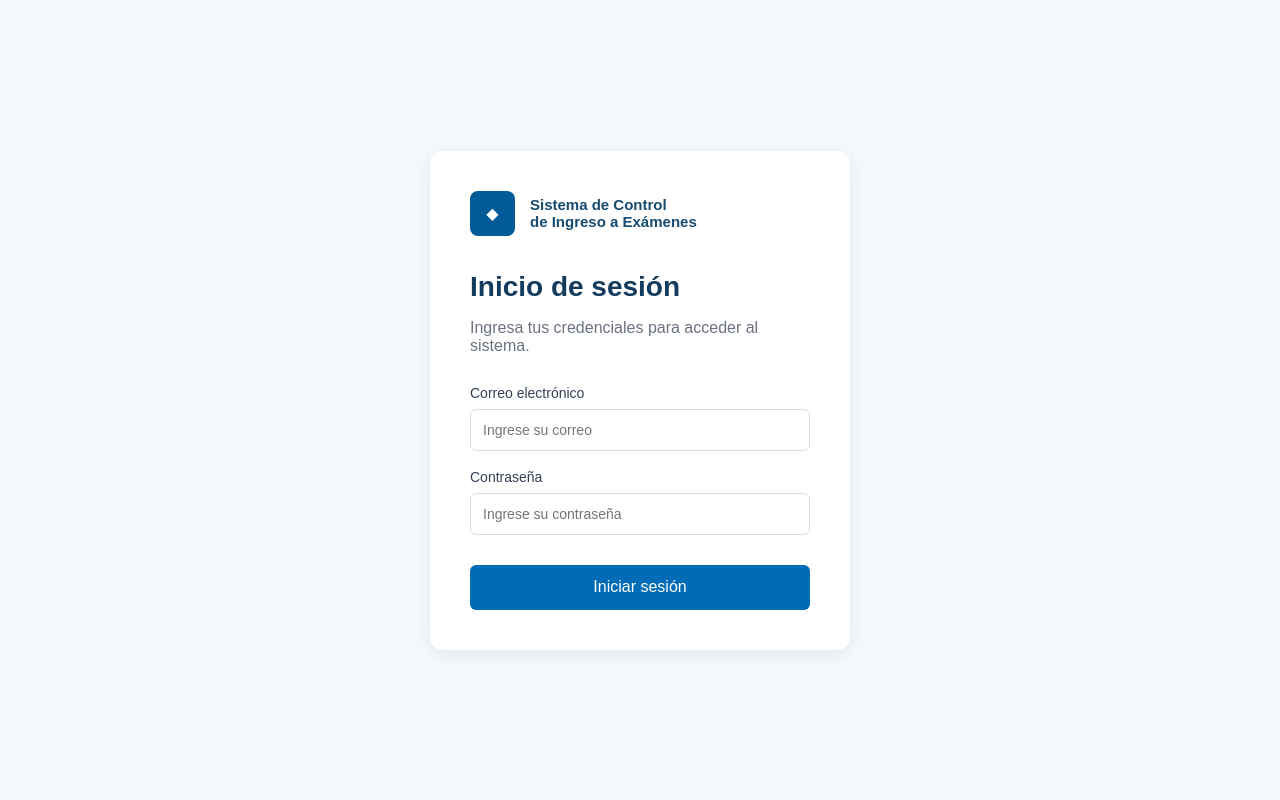
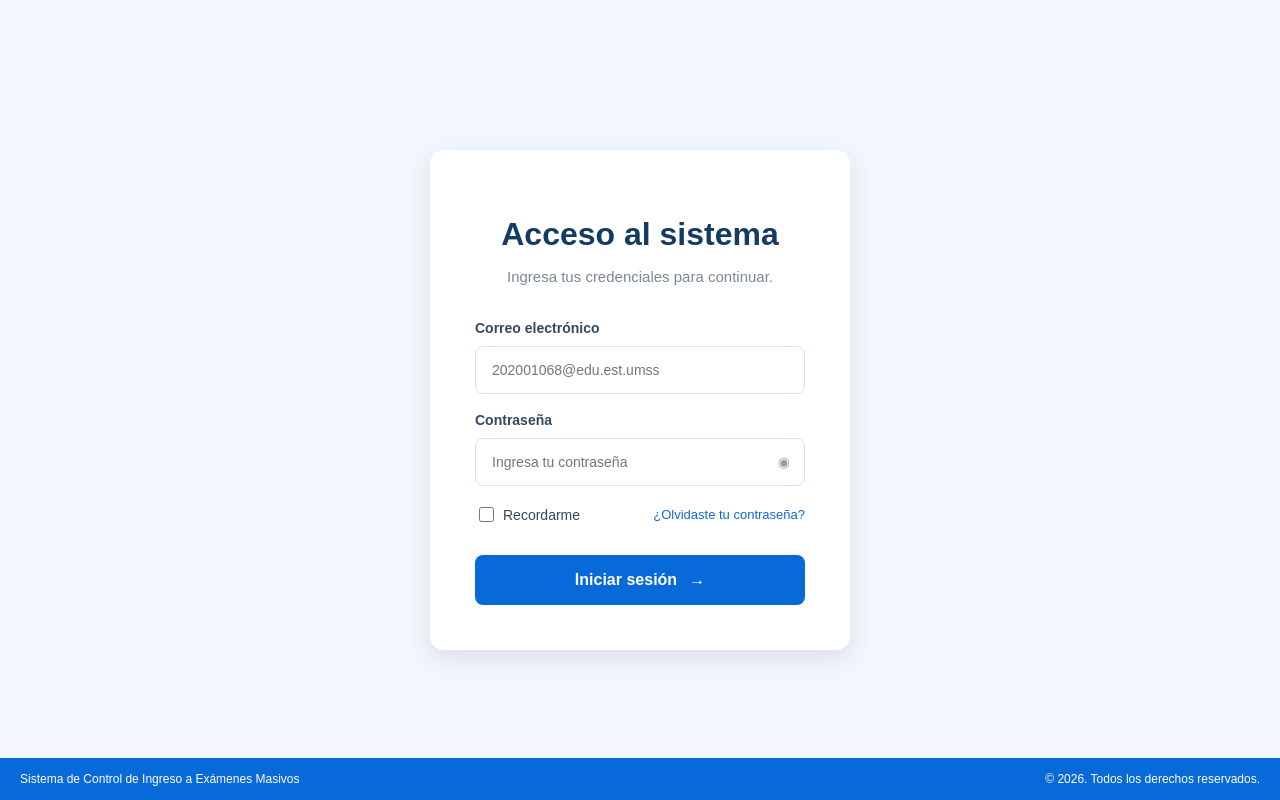
Before and after one commit to LukasQuiroga/Proyecto-TIS, a React (Vite) app in the folder frontend/: page /login in a window 1280 px wide. Built offline with nearby package versions, Linux system fonts and the light colour scheme.

Commit message:
Actualizacion del frontend del inicio de sesion

```diff
--- a/frontend/src/components/Navbar/Navbar.css
+++ b/frontend/src/components/Navbar/Navbar.css
@@ -43,6 +43,18 @@
 
     font-weight:600;
 
+    cursor:pointer;
+
+    transition:0.2s;
+
+}
+
+
+
+.navbar-login:hover {
+
+    color:#0875df;
+
 }
 
 
@@ -67,8 +79,4 @@
 
     font-size:16px;
 
-    .navbar-login {
-
-    cursor:pointer;
-   }
 }
--- a/frontend/src/pages/auth/Login.css
+++ b/frontend/src/pages/auth/Login.css
@@ -1,174 +1,412 @@
-.login-container {
+.login-page {
 
-    width: 100%;
-    height: 100vh;
+    width:100%;
+
+    height:100vh;
 
     display:flex;
+
     justify-content:center;
+
     align-items:center;
 
-    background:#f5f9fd;
+    background:#f2f7fd;
+
+    position:relative;
 
 }
 
 
 
+/* TARJETA PRINCIPAL */
+
 .login-card {
+
 
     width:420px;
 
+
     background:white;
 
-    padding:40px;
 
-    border-radius:12px;
+    padding:45px;
+
+
+    border-radius:14px;
+
 
     box-shadow:
-    0px 4px 20px rgba(0,0,0,0.08);
+    0 8px 25px rgba(0,0,0,0.10);
+
 
 }
 
 
 
-.login-logo {
-
-    display:flex;
-
-    align-items:center;
-
-    gap:15px;
-
-    margin-bottom:35px;
-
-}
 
 
-.logo-icon {
+/* TITULO */
 
-    width:45px;
-    height:45px;
+.login-card h1 {
 
-    background:#005b96;
 
-    color:white;
+    text-align:center;
 
-    display:flex;
 
-    align-items:center;
-    justify-content:center;
+    color:#163b63;
 
-    border-radius:8px;
+
+    font-size:32px;
+
+
+    font-weight:700;
+
+
+    margin-bottom:12px;
+
 
 }
 
 
 
-.login-logo h2 {
+
+
+/* DESCRIPCION */
+
+.login-description {
+
+
+    text-align:center;
+
+
+    color:#7a8795;
+
 
     font-size:15px;
 
-    color:#174b70;
 
-    margin:0;
+    margin-bottom:35px;
+
 
 }
 
 
 
-.login-card h1 {
 
-    color:#123b5d;
 
-    font-size:28px;
+/* LABELS */
 
-    margin-bottom:8px;
+.login-card label {
+
+
+    display:block;
+
+
+    font-size:14px;
+
+
+    font-weight:600;
+
+
+    color:#34495e;
+
+
+    margin-bottom:10px;
+
 
 }
 
 
 
-.login-description {
 
-    color:#6b7280;
 
-    margin-bottom:30px;
+/* CONTENEDOR INPUT */
+
+.input-container {
+
+
+    width:100%;
+
+
+    height:48px;
+
+
+    border:1px solid #d8e1eb;
+
+
+    border-radius:8px;
+
+
+    display:flex;
+
+
+    align-items:center;
+
+
+    padding:0 14px;
+
+
+    gap:10px;
+
+
+    margin-bottom:18px;
+
 
 }
 
 
 
-.login-card label {
 
-    display:block;
+
+.input-container span {
+
+
+    color:#8aa0b5;
+
 
     font-size:14px;
 
-    color:#334155;
-
-    margin-bottom:8px;
-
-    margin-top:18px;
 
 }
 
 
 
-.login-card input {
+
+
+.input-container input {
+
+
+    border:none;
+
+
+    outline:none;
 
 
     width:100%;
 
-    height:42px;
 
-    border:1px solid #d5dce5;
+    height:100%;
 
-    border-radius:6px;
-
-    padding:0 12px;
 
     font-size:14px;
+
 
 }
 
 
 
-.login-card input:focus {
 
-    outline:none;
 
-    border-color:#006bb6;
+.eye {
+
+
+    cursor:pointer;
+
 
 }
 
 
+
+
+
+
+/* OPCIONES */
+
+.login-options {
+
+
+    margin-top:10px;
+
+
+    display:flex;
+
+
+    justify-content:space-between;
+
+
+    align-items:center;
+
+
+    font-size:13px;
+
+
+}
+
+
+
+
+
+.remember {
+
+
+    display:flex !important;
+
+
+    align-items:center;
+
+
+    gap:6px;
+
+
+    margin:0 !important;
+
+
+    font-weight:normal !important;
+
+
+}
+
+
+
+
+
+.remember input {
+
+
+    width:15px;
+
+
+    height:15px;
+
+
+}
+
+
+
+
+
+.login-options a {
+
+
+    color:#1269d3;
+
+
+    text-decoration:none;
+
+
+}
+
+
+
+
+
+.login-options a:hover {
+
+
+    text-decoration:underline;
+
+
+}
+
+
+
+
+
+/* BOTON */
 
 .btn-login {
 
 
     width:100%;
 
-    height:45px;
+
+    height:50px;
+
 
     margin-top:30px;
 
-    background:#006bb6;
+
+    border:none;
+
+
+    border-radius:8px;
+
+
+    background:#0869d8;
+
 
     color:white;
 
-    border:none;
 
-    border-radius:6px;
+    font-size:16px;
+
+
+    font-weight:600;
+
 
     cursor:pointer;
 
-    font-size:16px;
+
+    display:flex;
+
+
+    justify-content:center;
+
+
+    align-items:center;
+
+
+    gap:12px;
+
 
 }
 
 
 
+
+
 .btn-login:hover {
 
-    background:#00528c;
+
+    background:#0558b7;
+
 
 }
+
+
+
+
+
+
+/* FOOTER */
+
+.login-footer {
+
+
+    position:absolute;
+
+
+    bottom:0;
+
+
+    left:0;
+
+
+    width:100%;
+
+
+    height:42px;
+
+
+    background:#0869d8;
+
+
+    color:white;
+
+
+    display:flex;
+
+
+    justify-content:space-between;
+
+
+    align-items:center;
+
+
+    padding:0 20px;
+
+
+    font-size:12px;
+
+
+}
--- a/frontend/src/pages/auth/Login.jsx
+++ b/frontend/src/pages/auth/Login.jsx
@@ -2,45 +2,55 @@ import React, { useState } from "react";
 import { useNavigate } from "react-router-dom";
 import "./Login.css";
 
+
 function Login() {
 
+
     const navigate = useNavigate();
+
 
     const [correo, setCorreo] = useState("");
     const [password, setPassword] = useState("");
 
+
+
     const handleLogin = (e) => {
+
         e.preventDefault();
 
+        // Login temporal frontend
         navigate("/");
+
     };
 
 
+
     return (
-        <div className="login-container">
+
+
+        <div className="login-page">
+
+
 
             <div className="login-card">
 
-                <div className="login-logo">
-                    <div className="logo-icon">
-                        ◆
-                    </div>
 
-                    <h2>
-                        Sistema de Control
-                        <br />
-                        de Ingreso a Exámenes
-                    </h2>
-                </div>
 
 
                 <h1>
-                    Inicio de sesión
+                    Acceso al sistema
                 </h1>
 
+
+
                 <p className="login-description">
-                    Ingresa tus credenciales para acceder al sistema.
+
+                    Ingresa tus credenciales para continuar.
+
                 </p>
+
+
+
 
 
                 <form onSubmit={handleLogin}>
@@ -50,12 +60,29 @@ function Login() {
                         Correo electrónico
                     </label>
 
+
+
+                    <div className="input-container">
+
+
                         <input
+
                             type="email"
-                        placeholder="Ingrese su correo"
+
+                            placeholder="202001068@edu.est.umss"
+
                             value={correo}
+
                             onChange={(e)=>setCorreo(e.target.value)}
+
                         />
+
+
+                    </div>
+
+
+
+
 
 
 
@@ -63,31 +90,133 @@ function Login() {
                         Contraseña
                     </label>
 
+
+
+                    <div className="input-container">
+
                         <input
+
                             type="password"
-                        placeholder="Ingrese su contraseña"
+
+                            placeholder="Ingresa tu contraseña"
+
                             value={password}
+
                             onChange={(e)=>setPassword(e.target.value)}
+
                         />
+
+
+                        <span className="eye">
+
+                            ◉
+
+                        </span>
+
+
+                    </div>
+
+
+
+
+
+
+                    <div className="login-options">
+
+
+                        <label className="remember">
+
+
+                            <input type="checkbox"/>
+
+
+                            Recordarme
+
+
+                        </label>
+
+
+
+
+
+                        <a href="#">
+
+                            ¿Olvidaste tu contraseña?
+
+                        </a>
+
+
+
+                    </div>
+
+
+
+
 
 
 
                     <button
+
+                        className="btn-login"
+
                         type="submit"
-                        className="btn-login"
+
                     >
+
                         Iniciar sesión
+
+                        <span>
+                            →
+                        </span>
+
+
                     </button>
+
+
 
 
                 </form>
 
 
+
+
             </div>
 
+
+
+
+
+
+
+            <footer className="login-footer">
+
+
+                <span>
+
+                    Sistema de Control de Ingreso a Exámenes Masivos
+
+                </span>
+
+
+                <span>
+
+                    © 2026. Todos los derechos reservados.
+
+                </span>
+
+
+            </footer>
+
+
+
+
         </div>
+
+
     );
+
 }
 
 
+
 export default Login;
```
Lines whose indentation alone changed are shown as unchanged.
